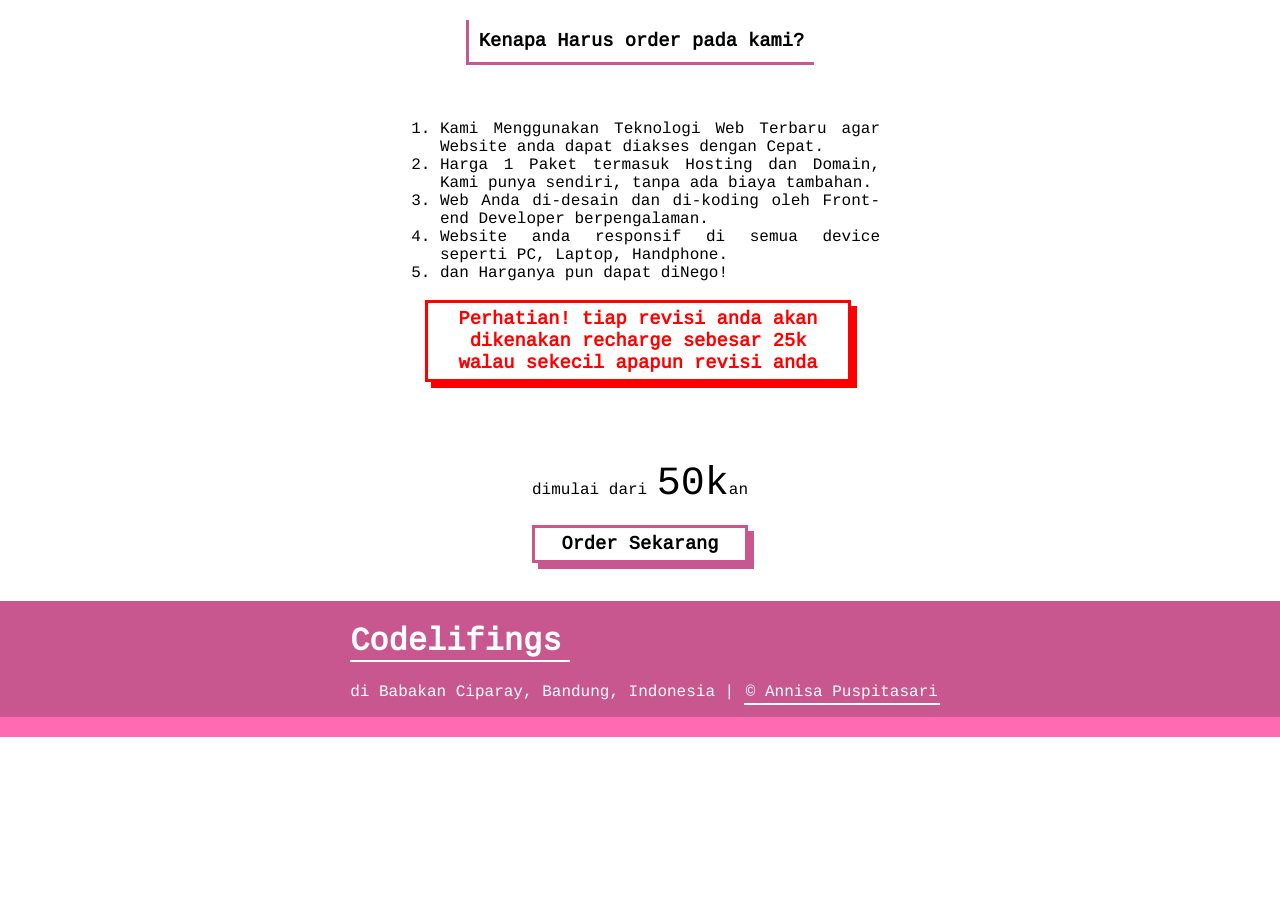
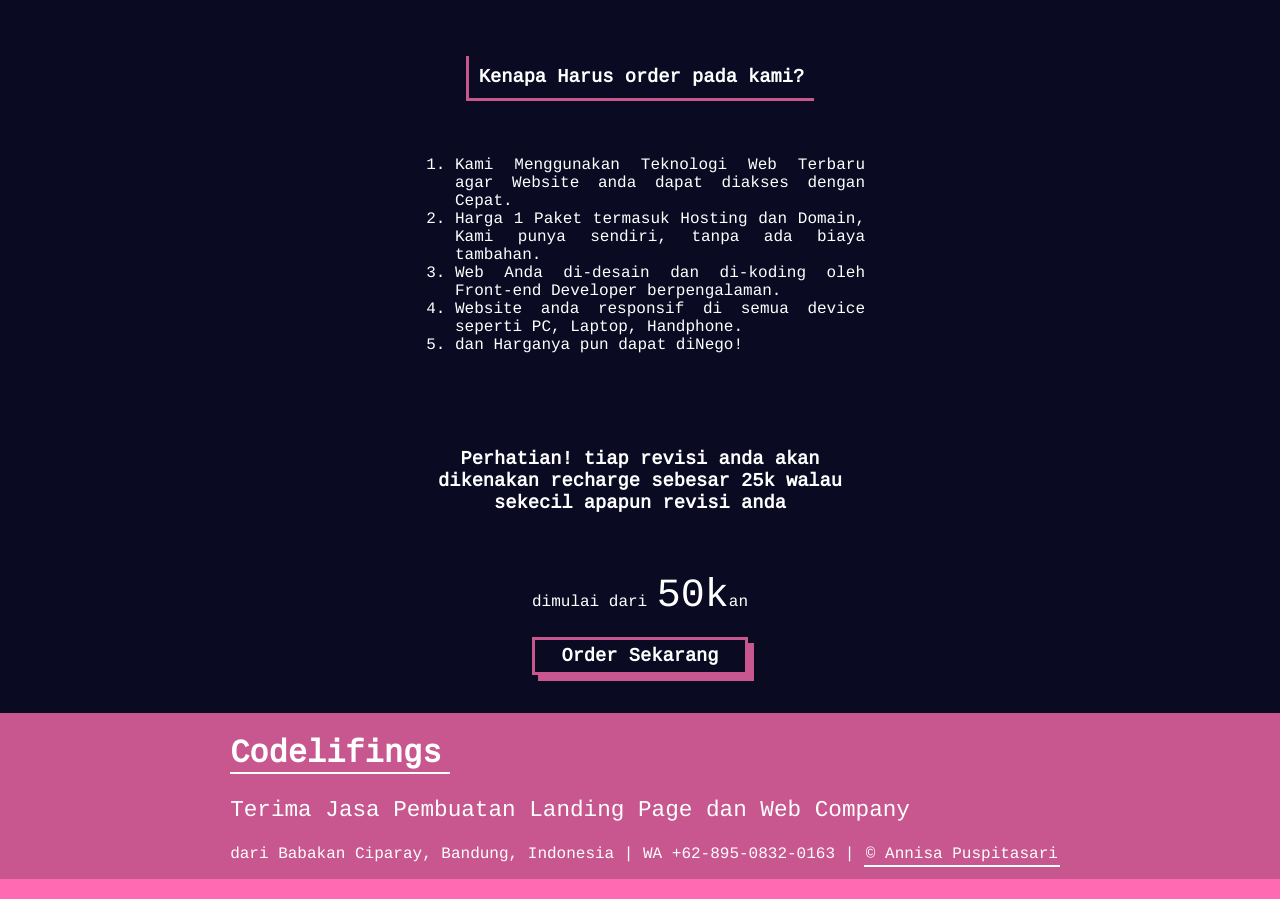
Before and after one commit to nisacodelifings/Landing-Page-Codelifings, a React app: page / in a window 1280 px wide. Shown: the part 938-1837 px from the top of the page. Before the commit the page ends 1675 px from the top, so only its background shows below. Built offline with nearby package versions, Linux system fonts and the light colour scheme.

Commit message:
dark mode

```diff
--- a/src/Content3.js
+++ b/src/Content3.js
@@ -27,14 +27,6 @@ export default function Content3() {
             </li>
             <li>dan Harganya pun dapat diNego!</li>
           </ol>
-          <div className="warn">
-            <a>
-              <h3>
-                Perhatian! tiap revisi anda akan dikenakan recharge sebesar 25k
-                walau sekecil apapun revisi anda
-              </h3>
-            </a>
-          </div>
         </div>
       </div>
     </main>
--- a/src/Footer.js
+++ /dev/null
@@ -1,17 +0,0 @@
-import React from "react";
-
-export default function Footer() {
-  return (
-    <header>
-      <div>
-        <h1>Codelifings</h1>
-        <p>
-          di Babakan Ciparay, Bandung, Indonesia |{" "}
-          <a style={{color: "white"}} className="nisa" href="https://nisacodelifings.netlify.com">
-            &copy; Annisa Puspitasari
-          </a>
-        </p>
-      </div>
-    </header>
-  );
-}
--- a/src/Header.js
+++ /dev/null
@@ -1,15 +0,0 @@
-import React from "react";
-
-export default function Header() {
-  return (
-    <header>
-      <div>
-        <h1>Codelifings</h1>
-        <p className="desc">
-          Terima Jasa Pembuatan Landing Page dan Web Company
-        </p>
-        <p>di Babakan Ciparay, Bandung, Indonesia | WA +62-895-0832-0163</p>
-      </div>
-    </header>
-  );
-}
--- /dev/null
+++ b/src/Navbar.js
@@ -0,0 +1,24 @@
+import React from "react";
+
+export default function Header() {
+  return (
+    <header>
+      <div>
+        <h1>Codelifings</h1>
+        <p className="desc">
+          Terima Jasa Pembuatan Landing Page dan Web Company
+        </p>
+        <p>
+          dari Babakan Ciparay, Bandung, Indonesia | WA +62-895-0832-0163 |{" "}
+          <a
+            style={{ color: "white" }}
+            className="nisa"
+            href="https://nisacodelifings.netlify.com"
+          >
+            &copy; Annisa Puspitasari
+          </a>
+        </p>
+      </div>
+    </header>
+  );
+}
--- /dev/null
+++ b/src/Warning.js
@@ -0,0 +1,16 @@
+import React from "react";
+
+export default function Warning() {
+  return (
+    <main>
+      <div className="warn">
+        <a>
+          <h3>
+            Perhatian! tiap revisi anda akan dikenakan recharge sebesar 25k
+            walau sekecil apapun revisi anda
+          </h3>
+        </a>
+      </div>
+    </main>
+  );
+}
--- a/src/index.js
+++ b/src/index.js
@@ -1,12 +1,12 @@
 import React from "react";
 import ReactDOM from "react-dom";
 
-import Header from "./Header";
-import Footer from "./Footer";
+import Navbar from "./Navbar";
 import Content from "./Content";
 import Content2 from "./Content2";
 import Content3 from "./Content3";
 import Content4 from "./Content4";
+import Warning from "./Warning";
 
 import "./styles.css";
 
@@ -14,12 +14,13 @@ const rootElement = document.getElementById("root");
 
 ReactDOM.render(
   <div>
-    <Header />
+    <Navbar />
     <Content />
     <Content2 />
     <Content3 />
+    <Warning />
     <Content4 />
-    <Footer />
+    <Navbar />
   </div>,
   rootElement
 );
--- a/src/styles.css
+++ b/src/styles.css
@@ -2,6 +2,7 @@
 body {
   margin: 0;
   font-family: "Cousine", monospace;
+  background: #0a0a23;
 }
 header {
   background: #c8578f;
@@ -22,7 +23,7 @@ h1 {
 }
 main {
   text-align: center;
-  color: black;
+  color: #fff;
   padding: 20px;
   display: flex;
   justify-content: center;
@@ -33,7 +34,7 @@ main {
 }
 .judul h3 {
   padding: 10px;
-  color: #000;
+  color: #fff;
   border-bottom: 3px solid #c8578f;
   border-left: 3px solid #c8578f;
 }
@@ -43,14 +44,15 @@ main {
   padding: 20px;
 }
 @media screen and (min-width: 480px) {
-  .isi {
-    width: 480px;
+  .isi,
+  .warn {
+    width: 450px;
   }
 }
 a {
   border-bottom: 3px solid #c8578f;
   text-decoration: none;
-  color: black;
+  color: #fff;
 }
 a:hover {
   color: white;
@@ -60,13 +62,14 @@ a:hover {
   padding: 5px;
   padding-left: 10px;
   padding-right: 10px;
-  color: #000;
+  color: #fff;
   border-bottom: 3px solid #c8578f;
   border: 3px solid #c8578f;
   box-shadow: 6px 6px 0px 0px #c8578f;
   cursor: pointer;
 }
-.order a h3:active {
+.order a h3:active,
+.order a h3:hover {
   border: 3px solid #c8578f;
   box-shadow: none;
   margin-left: 6px;
@@ -80,18 +83,3 @@ a:hover {
 .nisa:hover {
   background: #0971f1;
 }
-.warn a h3 {
-  padding: 5px;
-  padding-left: 10px;
-  padding-right: 10px;
-  color: red;
-  width: 400px;
-  justify-content: center;
-  align-items: center;
-  display: flex;
-  border-bottom: 3px solid red;
-  border: 3px solid red;
-  box-shadow: 6px 6px 0px 0px red;
-  text-align: center;
-  margin-left: 25px;
-}
```
Also changed, not shown: README.md.
